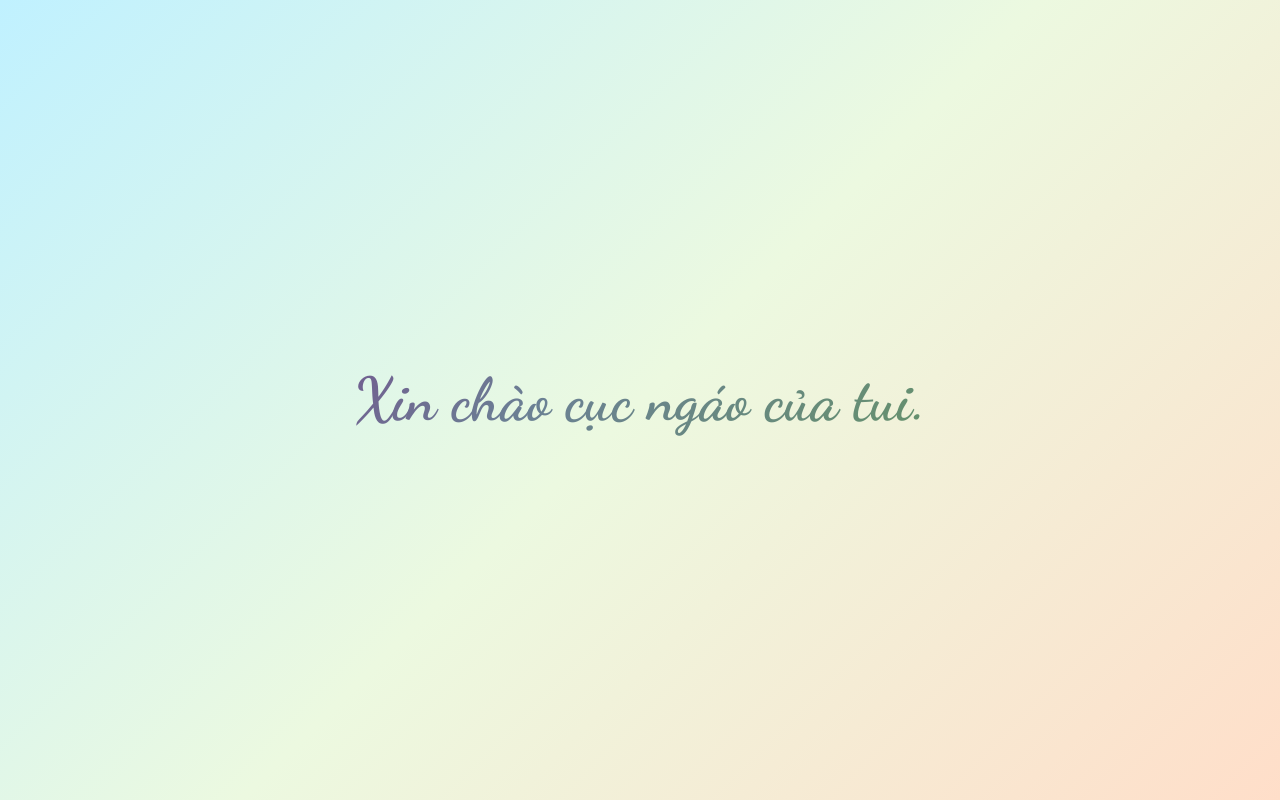
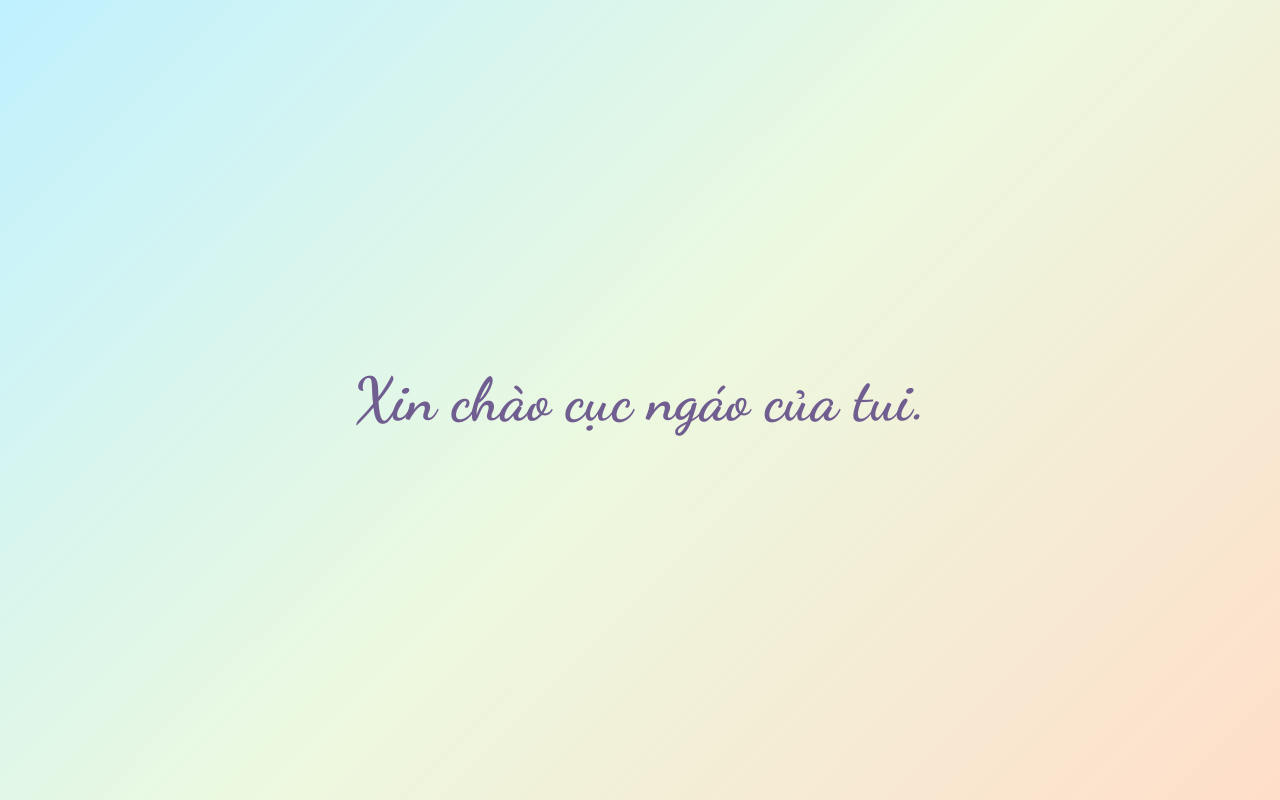
Before and after one commit to ngquocnhat9317/ngquocnhat9317.github.io, a Next.js app in the folder memories/: page / in a window 1280 px wide. Built offline with nearby package versions, Linux system fonts and the light colour scheme.

Commit message:
Update style first page

```diff
--- a/memories/src/components/statecontroller/index.tsx
+++ b/memories/src/components/stateController.tsx
@@ -1,10 +1,10 @@
 import React, { useMemo } from "react";
 import { useSelector } from "react-redux";
 
-import StateOne from "@/components/stateone";
-import StateTwo from "@/components/statetwo";
+import StateOne from "@/components/stateOne";
+import StateTwo from "@/components/stateTwo";
 
-import styles from "@/styles/stateController.module.css";
+import styles from "@/styles/stateController.module.scss";
 
 function StateController() {
   const value = useSelector(({ state }) => state.value);
--- a/memories/src/components/stateone/index.tsx
+++ b/memories/src/components/stateOne.tsx
@@ -5,11 +5,14 @@ import { _clx } from "@/utils/common";
 import { setState } from "@/utils/reduxConfig";
 import styles from "@/styles/stateOne.module.scss";
 import { CrimsonText, DancingText } from "@/fonts/configFont";
+import useIsIOSDevice from "@/hooks/isIOSDevice";
 
 function StateOne(): JSX.Element {
   const [isFirst, setIsFirst] = useState<boolean>(true);
   const [nextAble, setNextAble] = useState<boolean>(false);
   const dispatch = useDispatch();
+
+  const { isIPhone, isIPad } = useIsIOSDevice();
 
   const clickHandle = useCallback(() => {
     if (isFirst) {
@@ -26,7 +29,7 @@ function StateOne(): JSX.Element {
   }, [isFirst]);
 
   return (
-    <div className={_clx(styles.wrapper_content)} onClick={clickHandle}>
+    <div className={_clx(styles.wrapper_content, (isIPhone || isIPad) && styles.is_os)} onClick={clickHandle}>
       <h1
         className={_clx(
           DancingText.className,
@@ -36,6 +39,7 @@ function StateOne(): JSX.Element {
         )}
       >
         Xin chào cục ngáo của tui.
+        {(isIPhone || isIPad) && <span>ispad</span>}
       </h1>
       <h1
         className={_clx(
--- /dev/null
+++ b/memories/src/hooks/isIOSDevice.ts
@@ -0,0 +1,29 @@
+import { useEffect, useState } from "react";
+
+type IosCheck = {
+  isIPhone: boolean;
+  isIPad: boolean;
+  isMac: boolean;
+};
+
+const useIsIOSDevice = () => {
+  const [iosCheck, setIOSCheck] = useState<IosCheck>({
+    isIPhone: false,
+    isIPad: false,
+    isMac: false,
+  });
+
+  useEffect(() => {
+    const userAgent: string = window.navigator.userAgent;
+    setIOSCheck({
+      isIPhone: userAgent.includes("iPhone"),
+      isIPad: userAgent.includes("iPad"),
+      isMac: userAgent.includes("Mac"),
+    });
+    console.log(userAgent);
+  }, []);
+
+  return iosCheck;
+};
+
+export default useIsIOSDevice;
--- a/memories/src/pages/_app.tsx
+++ b/memories/src/pages/_app.tsx
@@ -1,6 +1,6 @@
 import React from "react";
 import type { AppProps } from "next/app";
-import "@/styles/globals.css";
+import "@/styles/globals.scss";
 import { Provider } from "react-redux";
 import store from "@/utils/reduxConfig";
 
--- a/memories/src/pages/index.tsx
+++ b/memories/src/pages/index.tsx
@@ -1,7 +1,7 @@
 import React from "react";
 import Head from "next/head";
 
-import StateController from "@/components/statecontroller";
+import StateController from "@/components/stateController";
 
 export default function Home() {
   return (
--- /dev/null
+++ b/memories/src/styles/_variables.scss
@@ -0,0 +1,7 @@
+$tablet-width: 768px;
+
+@mixin mobile {
+  @media (max-width: #{$tablet-width - 1px}) {
+    @content;
+  }
+}
--- a/memories/src/styles/stateOne.module.scss
+++ b/memories/src/styles/stateOne.module.scss
@@ -1,20 +1,31 @@
+@import './_variables.scss';
+
 .wrapper_content {
   height: calc(100% - 10px);
   width: calc(100% - 10px);
   position: relative;
+
+  &.is_os .continue_text {
+    bottom: 80px;
+  }
 }
 
 .home_text {
+  // background: linear-gradient(315deg, rgba(113,94,144,1) 0%, rgba(107,129,148,1) 35%, rgba(101,145,108,1) 100%);
+  // background-clip: text;
+  // color: transparent;
   font-size: 60px;
-  background: -webkit-linear-gradient(315deg, rgba(113,94,144,1) 0%, rgba(107,129,148,1) 35%, rgba(101,145,108,1) 100%);
-  background-clip: text;
-  -webkit-text-fill-color: transparent;
+  color: rgb(113,94,144);
   text-align: center;
   position: absolute;
   top: 50%;
   left: 50%;
   transform: translate(-50%, -50%);
   transition-property: opacity;
+
+  @include mobile {
+    font-size: 50px;
+  }
 
   &_first {
     opacity: 0;
@@ -48,6 +59,10 @@
   opacity: 0;
   transition: opacity 1s linear;
 
+  @include mobile {
+    font-size: 16px;
+  }
+
   &.active {
     opacity: 1;
   }
```
Also changed, not shown: memories/src/components/stateTwo.tsx (renamed from memories/src/components/statetwo/index.tsx), memories/src/styles/globals.scss (renamed from memories/src/styles/globals.css), memories/src/styles/stateController.module.scss (renamed from memories/src/styles/stateController.module.css).
